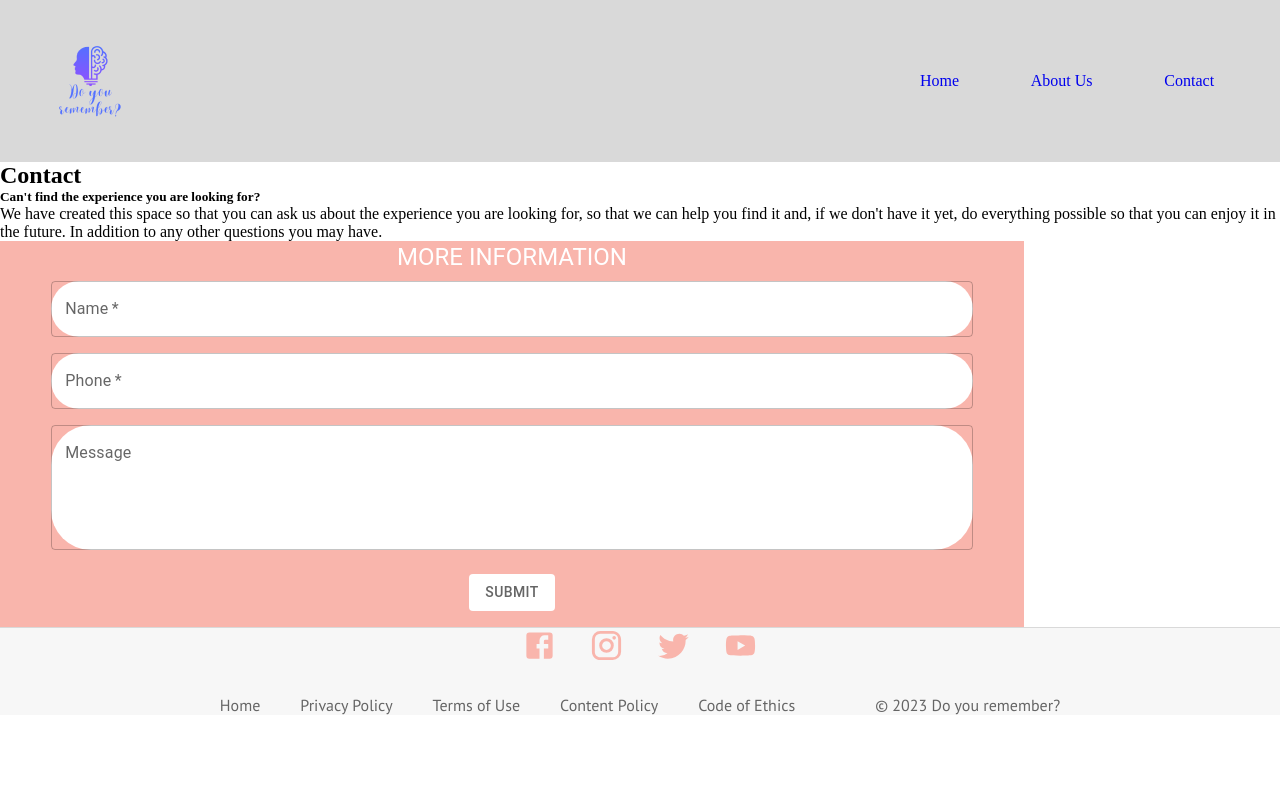
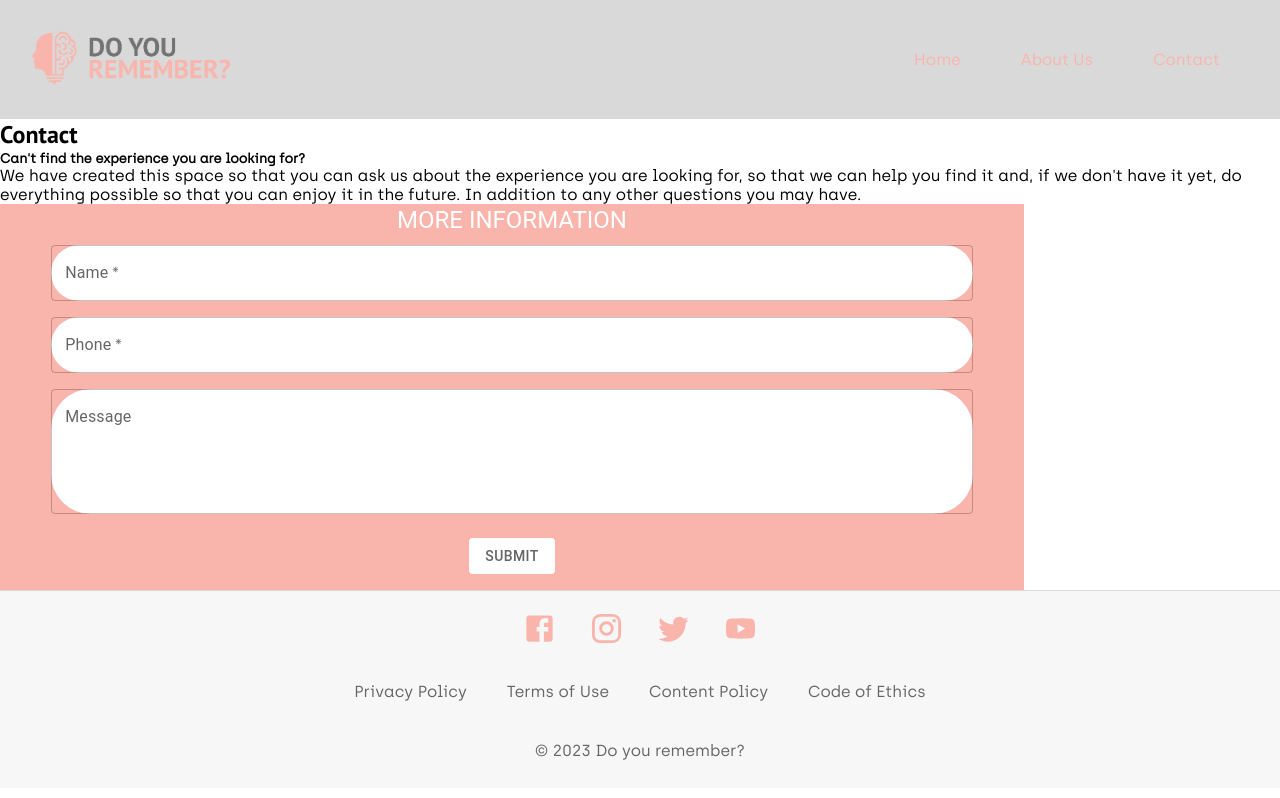
Before and after one commit to EberthCastro/doyourememberp, a React (Vite) app: page /contact in a window 1280 px wide. Built offline with nearby package versions, Linux system fonts and the light colour scheme.

Commit message:
css in footer

```diff
--- a/src/App.css
+++ b/src/App.css
@@ -40,3 +40,27 @@
 .read-the-docs {
   color: #888;
 } */
+@import url('https://fonts.googleapis.com/css2?family=PT+Sans:ital,wght@0,400;0,700;1,400;1,700&display=swap');
+
+@font-face {
+  font-family: archia;
+  src: url(./assets/fonts/archia.ttf);
+}
+
+h1, h2, h3, h4 {
+  font-family: 'PT Sans', sans-serif;
+}
+
+* {
+  font-family: archia;
+}
+
+a {
+  text-decoration: none;
+  color: #F9B5AC;
+}
+
+a:hover {
+  text-decoration: none;
+  color: rgba(249, 181, 172, 0.6);
+}
--- a/src/components/Home/Footer.jsx
+++ b/src/components/Home/Footer.jsx
@@ -27,19 +27,20 @@ function Footer() {
     <div className='footer_e' sx={{ width: 100, height: 50 }}>
         <Divider className='division_e'></Divider>
         <Stack direction="row" className='iconos_e' spacing={4} justifyContent="center">
-            <FacebookIcon fontSize="large" />
-            <InstagramIcon fontSize="large" />
-            <TwitterIcon fontSize="large" />
-            <YouTubeIcon fontSize="large" />
+            <a href='https://www.facebook.com/GlobalBankofMemories'><FacebookIcon fontSize="large" /></a>
+            <a href='https://www.instagram.com/bank_of_memories_official/'><InstagramIcon fontSize="large" /></a>
+            <a href='https://twitter.com/bankof_memories'><TwitterIcon fontSize="large" /></a>
+            <a href='https://www.youtube.com/watch?v=0IwfBZ2PtzA&t=1s'><YouTubeIcon fontSize="large" /></a>
         </Stack>
 
-        <Stack direction="row" spacing={5} justifyContent="center" sx={{ mt: 4 }} alignItems="center">
-            <p className='letra_e'> Home</p>
-            <p className='letra_e'> Privacy Policy </p>
-            <p className='letra_e'> Terms of Use </p>
-            <p className='letra_e'> Content Policy </p>
-            <p className='letra_e'> Code of Ethics </p>
-            <p>     </p>
+        <Stack direction="row" spacing={5} justifyContent="center" sx={{ mt: 4, flexWrap: 'wrap' }} alignItems="center" >
+            <a className='letra_e'href="#"> Privacy Policy </a>
+            <a className='letra_e'href="#"> Terms of Use </a>
+            <a className='letra_e'href="#"> Content Policy </a>
+            <a className='letra_e'href="https://decentraland.org/ethics"> Code of Ethics </a>
+        </Stack>
+
+        <Stack direction="row" spacing={5} justifyContent="center" sx={{ mt: 4, flexWrap: 'wrap' }} alignItems="center" >
             <p className='letra_e'> © 2023 Do you remember? </p>
         </Stack>
     </div>
--- a/src/components/Home/Navbar.jsx
+++ b/src/components/Home/Navbar.jsx
@@ -1,6 +1,6 @@
 import React from 'react';
 import '../../styles/navbar.css';
-import logo from '../../assets/logo.png'
+import logo from '../../assets/rememberLogo.png'
 import { Link } from "react-router-dom";
 import Home from './Home';
 
--- a/src/styles/footer.css
+++ b/src/styles/footer.css
@@ -2,18 +2,20 @@
 
 .footer_e{
     background-color: #f7f7f7;
+    padding-bottom: 20px;
 }
 
 .division_e{
     color:#656565;
-    size: 1px;;
+    size: 1px;
 }
 
 .iconos_e{
     color: #f9b5ac;
+    margin-top: 20px;
 }
 
 .letra_e{
-    font-family: 'PT Sans', sans-serif;
     color:#656565;
+    padding-bottom: 8px;
 }
```
Also changed, not shown: src/assets/fonts/archia.ttf (added).
